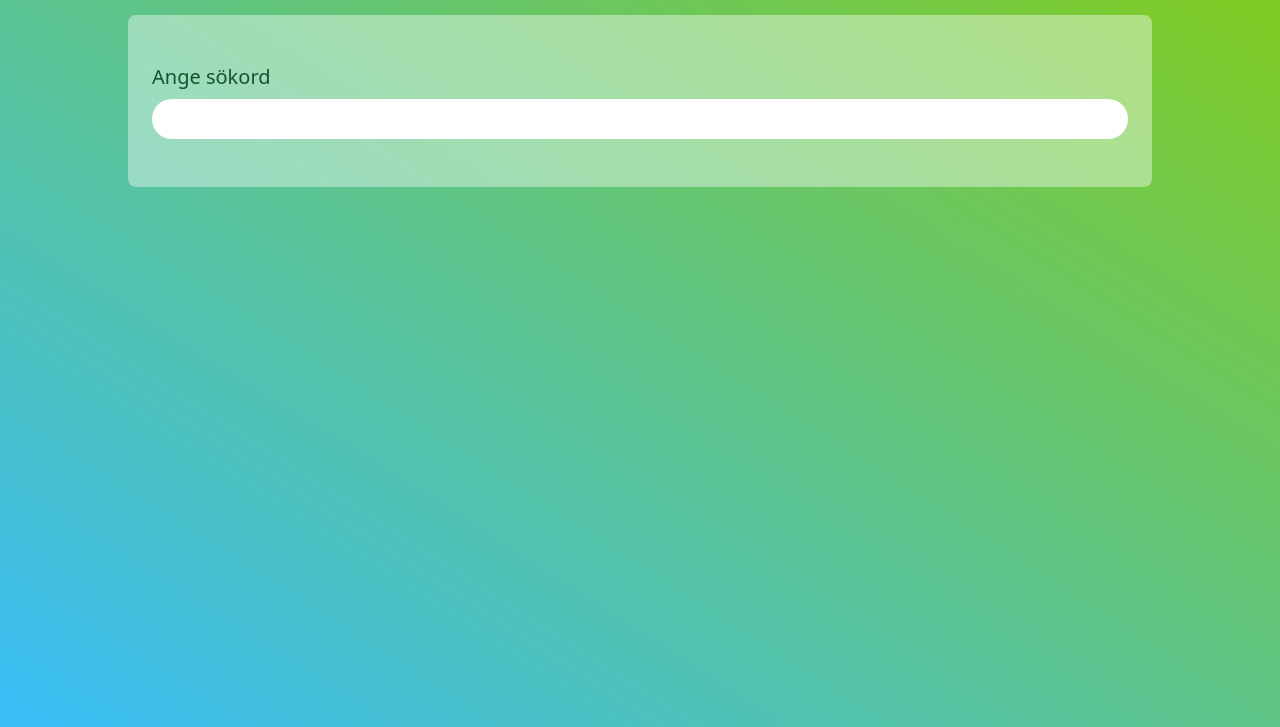
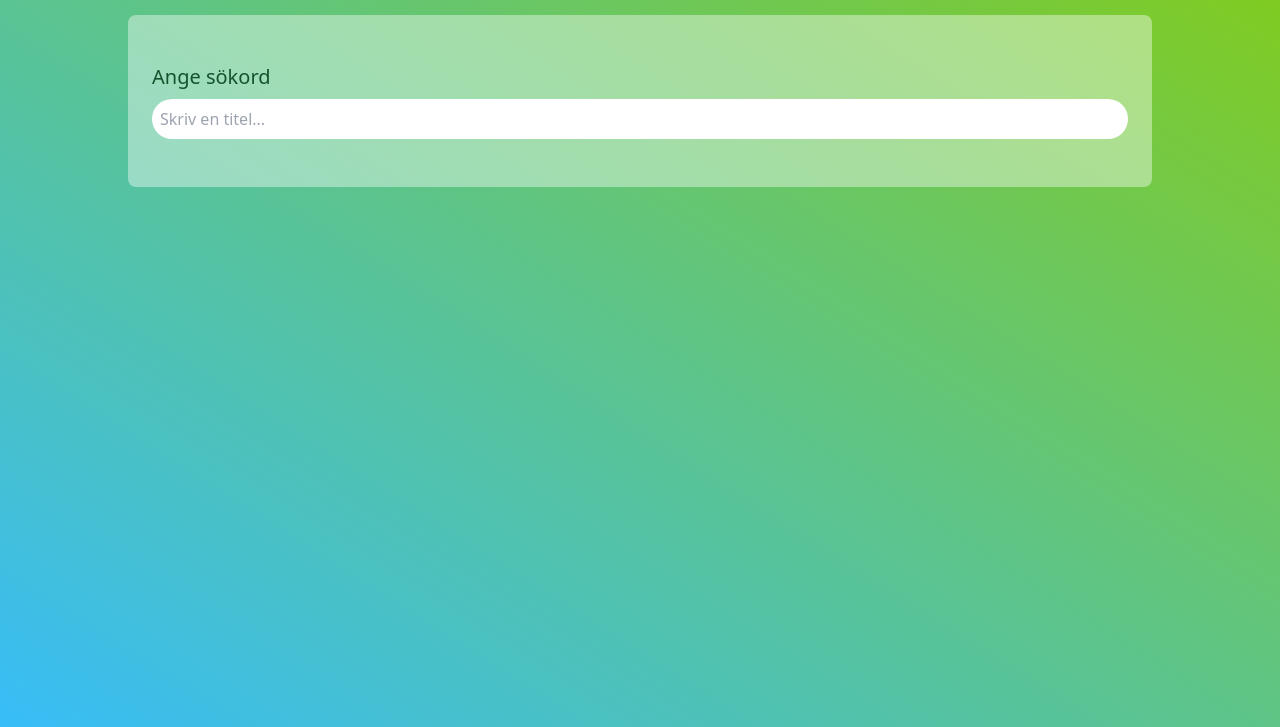
Before and after one commit to Pajen3/gik2f8-h21payfa-labb1, a plain HTML site: page index.html in a window 1280 px wide. Shown: the part 89-816 px from the top of the page. Drawn offline with nearby package versions, Linux system fonts and the light colour scheme; no server answers.

Commit message:
kommentar

```diff
--- a/index.html
+++ b/index.html
@@ -14,10 +14,11 @@
   <h1 class="text-green-900 text-6xl text-center mt-4 mb-7">Sök böcker</h1>
   <main id="root"
         class="bg-white/40 py-12 px-6 w-full md:w-4/5 mx-auto rounded-lg flex justify-center align-center flex-col gap-2">
-    <label class="text-green-900 text-xl block" for="searchField">Ange sökord</label>
+    <label class="text-green-900 text-xl block" for="searchField" >Ange sökord</label>
     <input class="rounded-full p-2"
            id="searchField"
-           type="text" />
+           type="text"
+           placeholder="Skriv en titel..."/>
 
   </main>
   <script src="api/api.js"></script>
```
Also changed, not shown: 1 other file.
